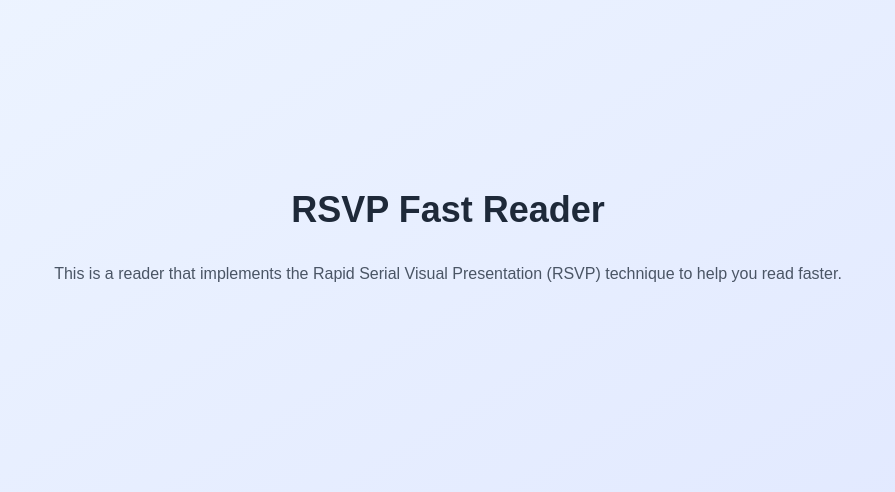
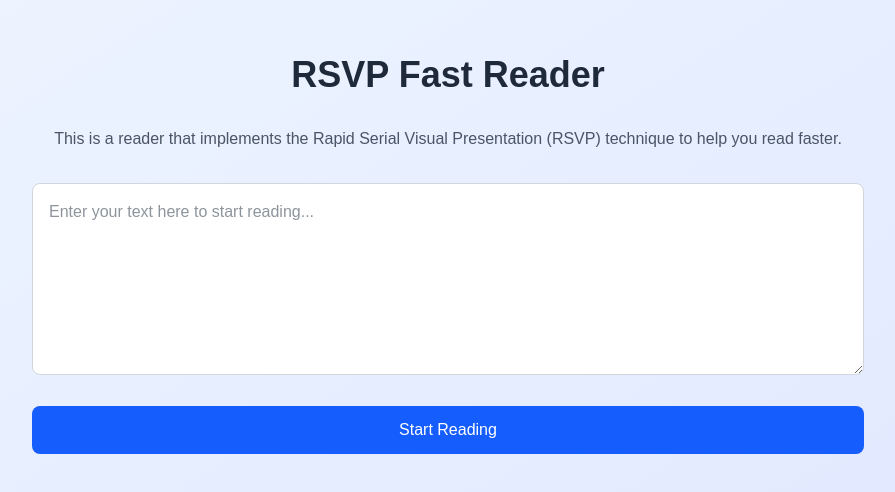
Before and after one commit to JJohnson183/RSVP-Reader, a Next.js app: page / in a window 1280 px wide. Shown: the part 146-638 px from the top of the page, without its empty margins (192-1087 px from the left). Built offline with nearby package versions, Linux system fonts and the light colour scheme.

Commit message:
Implemented the input textbox and basic read view

```diff
--- a/app/page.tsx
+++ b/app/page.tsx
@@ -1,10 +1,17 @@
 "use client"; // Render the page client-side
 
+import { useState } from "react"; // Manage variable states (can be thought of making things stateful)
+
+
 export default function Home() {
+  const [text, setText] = useState(""); // Hold user input
+  const [isReading, setIsReading] = useState(false); // Track if the user has started reading
+
   return (
     <div className="flex min-h-screen items-center justify-center bg-linear-to-br from-blue-50 to-indigo-100 dark:from-gray-900 dark:to-gray-800">
       <main className="w-full max-w-4xl p-8">
 
+         {/*============ Title and subtitle =============*/}
         <h1 className="text-4xl font-bold text-center mb-8 text-gray-800 dark:text-white">
           RSVP Fast Reader
         </h1>
@@ -13,6 +20,40 @@ export default function Home() {
           This is a reader that implements the Rapid Serial Visual Presentation (RSVP) technique to help you read faster.
         </p>
 
+        {/*=== Show text input and start button when not in reading mode ===*/}
+        { !isReading ? (
+          <div>
+            <textarea className="w-full h-48 p-4 border border-gray-300 rounded-lg focus:outline-none focus:ring-2 focus:ring-blue-500 text-gray-800 dark:text-gray-200 bg-white dark:bg-gray-700"
+              placeholder="Enter your text here to start reading..."
+              value={text}
+              onChange={(e) => setText(e.target.value)}
+            >
+            </textarea>
+
+            <button className="mt-6 w-full bg-blue-600 text-white py-3 rounded-lg hover:bg-blue-700 transition-colors duration-300"
+              onClick={() => {
+                if (text.trim()) {
+                  setIsReading(true);
+                } else {
+                  alert("Please enter some text to read.");
+                }
+              }}
+            >
+              Start Reading
+            </button>
+          </div>
+        ) : (
+          <div>
+            {/*=== Show reading mode content when in reading mode ===*/}
+            <button className="w-full bg-green-600 text-white py-3 rounded-lg hover:bg-green-700 transition-colors duration-300"
+              onClick={() => setIsReading(false)}
+            >
+              Enter New Text
+            </button>
+          </div>
+        )
+       }
+
       </main>
     </div>
   );
```
